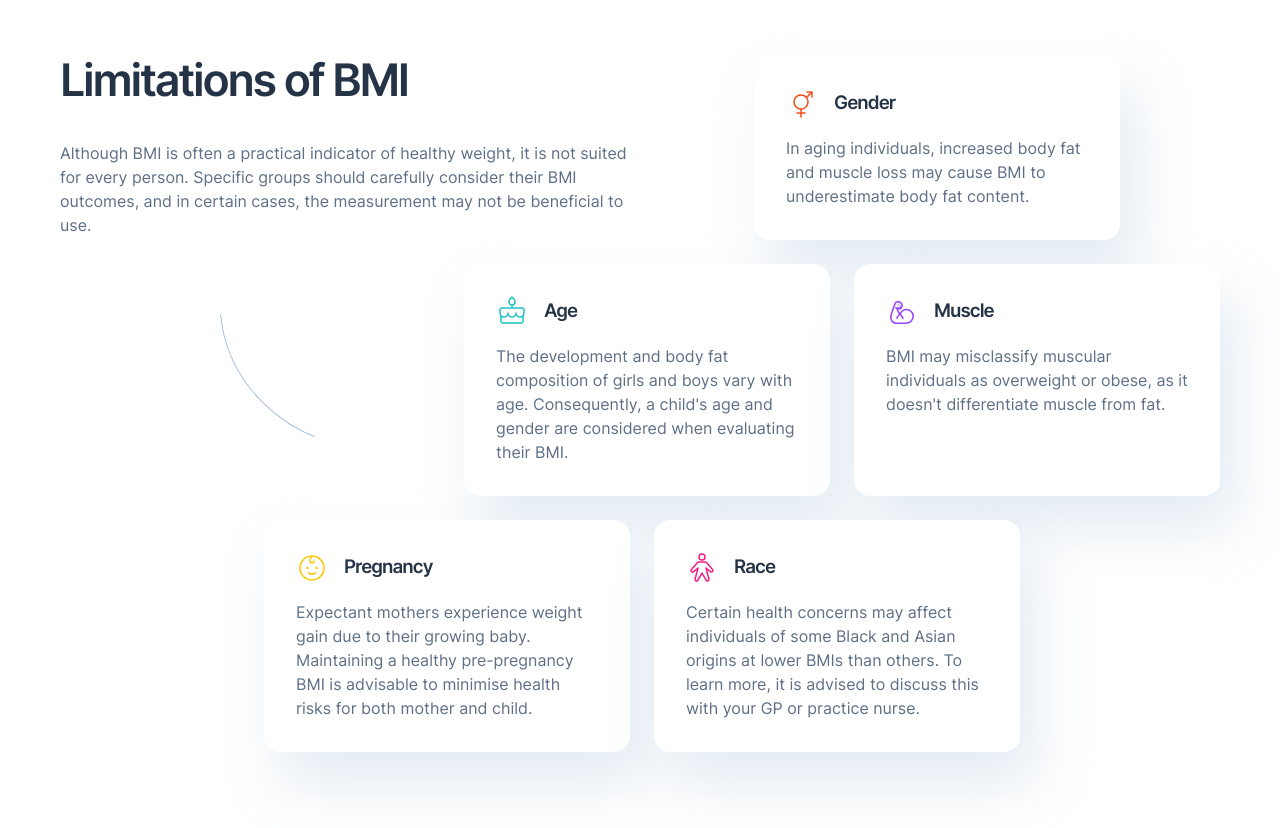
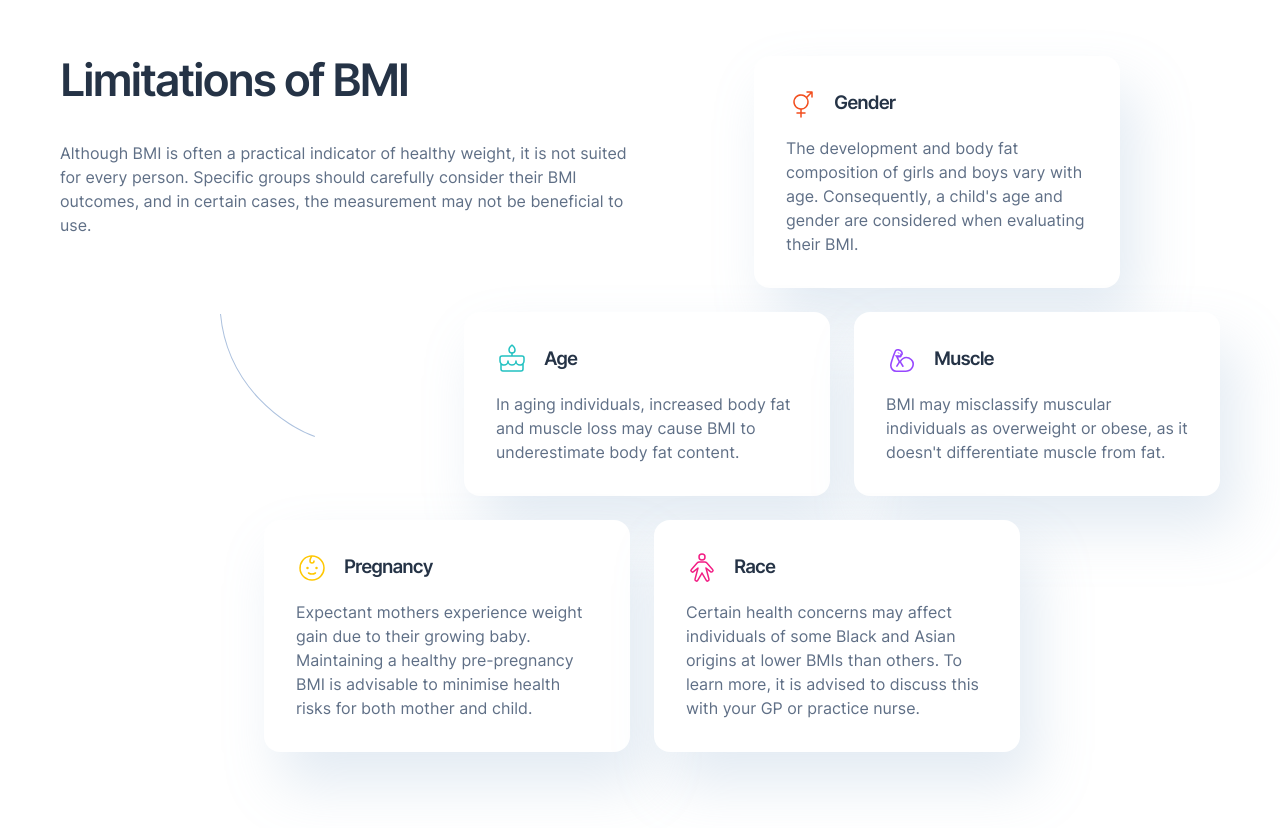
Before and after one commit to karolbanat/fem-svelte-bmi-calculator, a Svelte app: page / in a window 1280 px wide. Shown: the part 1860-2688 px from the top of the page. Built offline with nearby package versions, Linux system fonts and the light colour scheme.

Commit message:
Switch limitation cards texts

```diff
--- a/src/App.svelte
+++ b/src/App.svelte
@@ -81,12 +81,12 @@
 		<LimitationCard
 			icon={iconGender}
 			title="Gender"
-			text="In aging individuals, increased body fat and muscle loss may cause BMI to underestimate body fat content."
+			text="The development and body fat composition of girls and boys vary with age. Consequently, a child's age and gender are considered when evaluating their BMI."
 		/>
 		<LimitationCard
 			icon={iconAge}
 			title="Age"
-			text="The development and body fat composition of girls and boys vary with age. Consequently, a child's age and gender are considered when evaluating their BMI."
+			text="In aging individuals, increased body fat and muscle loss may cause BMI to underestimate body fat content."
 		/>
 		<LimitationCard
 			icon={iconMuscle}
```
